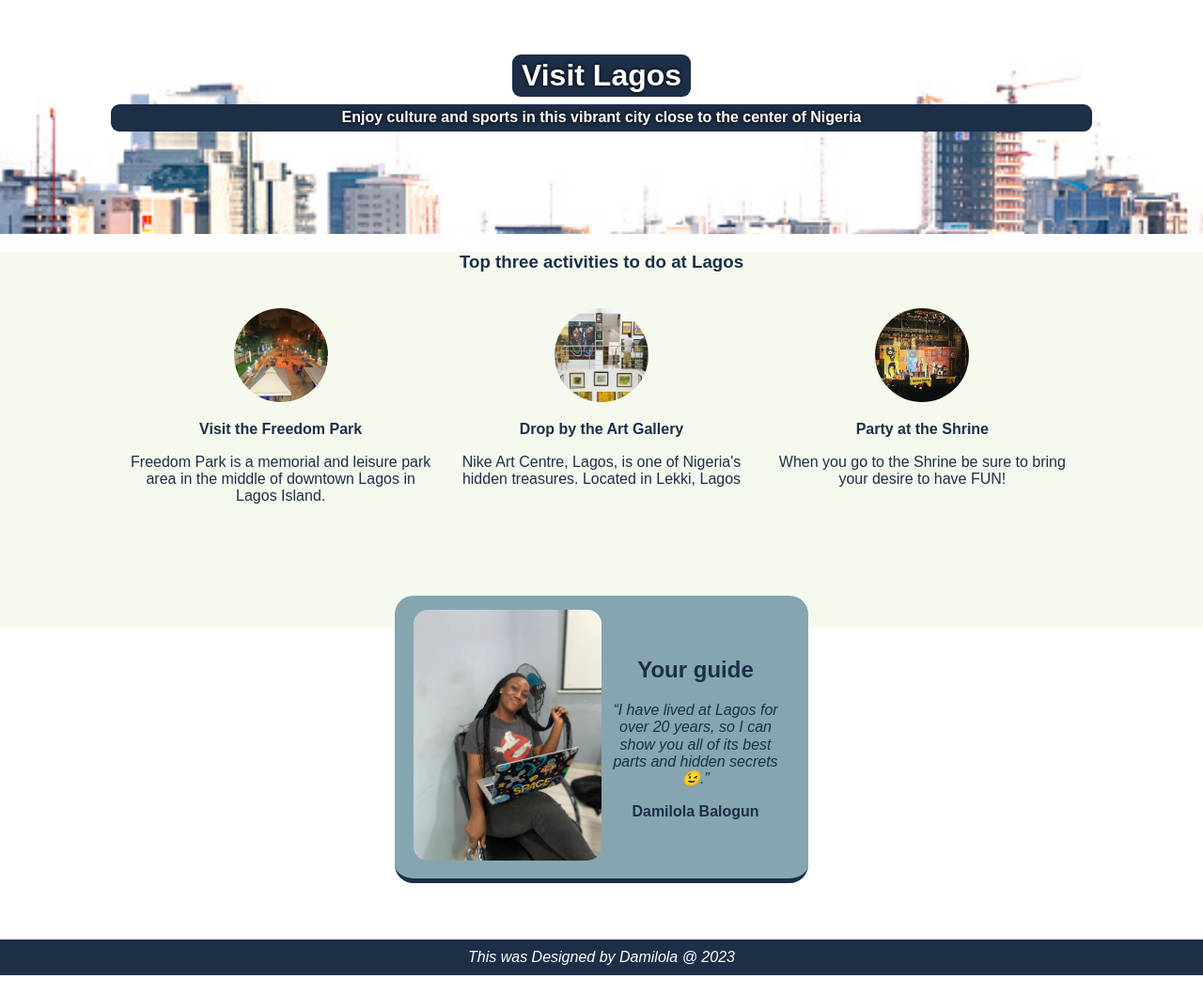
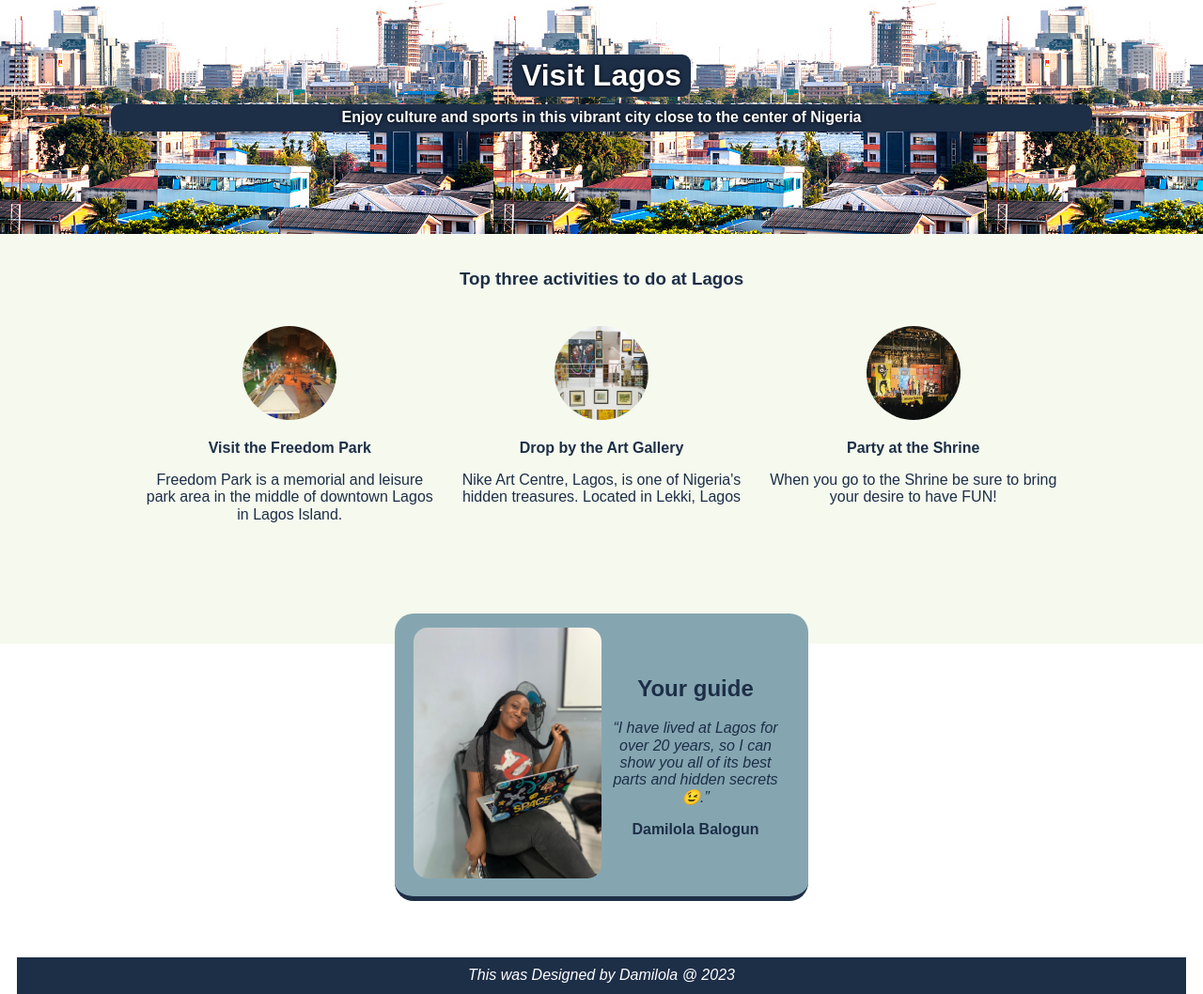
Before and after one commit to tinabals/HomeTown-Solo-Project, a plain HTML site: page index.html in a window 1280 px wide. Shown: the part 116-1174 px from the top of the page at 94% size. Drawn offline with nearby package versions, Linux system fonts and the light colour scheme; a web font is replaced by a local one.

Commit message:
fixed some styling errors

```diff
--- a/styles.css
+++ b/styles.css
@@ -46,12 +46,14 @@ body {
 }
 .heading{
     background-image: url("images/lagos.jpg");
+
+    width:100%;
     height:300px;
-    background-size: cover;
     display: flex;
     flex-direction: column;
     justify-content: center;
     align-items: center;
+
 }
 .visit-lagos, .lagos-facts{
     background: #1D2E47;
@@ -72,7 +74,11 @@ body {
 .image{
     width: 100px;
     border-radius:90px;
-     height:100px;
+    height:100px;
+    -webkit-border-radius:90px;
+    -moz-border-radius:90px;
+    -ms-border-radius:90px;
+    -o-border-radius:90px;
 }
 
 .image:hover{
@@ -87,18 +93,46 @@ body {
   text-align: center;
  padding: 10px;
 }
+.activities{
+    padding:18px;
+     height:400px;
+     background-color: #f5f9ee;
+
+}
+
+.activities-sections{
+
+    margin:20px auto;
+    width:80%;
+    display:flex;
+    justify-content: space-around;
+     align-items: start;
+     padding:10px;
+     /* height: 400px; */
+
+}
+.activities-heading{
+    font-weight:900;
+}
+.activity-text{
+    font-weight:bold;
+}
 .guide{
     padding:15px 20px;
     margin:60px auto ;
     width:400px;
-   background: #85a6b1;
+    background: #85a6b1;
     color:#1D2E47;
     display: flex;
     align-items: center;
     justify-content: space-around;
     border-radius:20px;
-    /* text-shadow: 0px 0px 5px grey; */
-    border-bottom: 5px solid #1D2E47;
+    /*text-shadow: 0px 0px 5px grey;
+    */border-bottom: 5px solid #1D2E47;
+    -webkit-border-radius:20px;
+    -moz-border-radius:20px;
+    -ms-border-radius:20px;
+    -o-border-radius:20px;
 }
 .guide:hover{
     background: #1D2E47;
@@ -118,30 +152,6 @@ body {
     font-style: italic;
 }
 
-.activities{
-
-     height:400px;
-     background-color: #f5f9ee;
-
-}
-
-.activities-sections{
-
-    margin:0 auto;
-    width:80%;
-    display:flex;
-    justify-content: space-around;
-     align-items: start;
-     padding:10px;
-     /* height: 400px; */
-
-}
-.activities-heading{
-    font-weight:900;
-}
-.activity-text{
-    font-weight:bold;
-}
 
 .footer{
     color:white;
```
